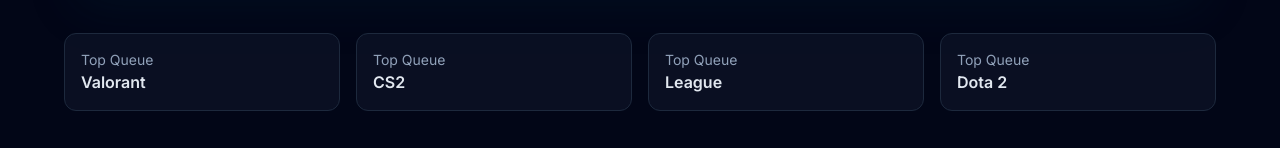
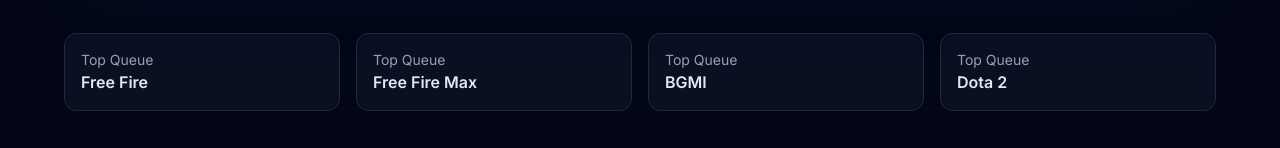
Before and after one commit to CH3T4N87/supabase-oauth-with-discord, a Next.js app: page / in a window 1280 px wide. Shown: the part 798-946 px from the top of the page. Built offline with nearby package versions, Linux system fonts and the light colour scheme; no server answers.

Commit message:
Top Queue changes

```diff
--- a/src/app/page.tsx
+++ b/src/app/page.tsx
@@ -42,7 +42,7 @@
         </div>
       </section>
       <section className="max-w-6xl mx-auto mt-10 grid grid-cols-2 md:grid-cols-4 gap-4">
-        {['Valorant', 'CS2', 'League', 'Dota 2'].map((game) => (
+        {['Free Fire', 'Free Fire Max', 'BGMI', 'Dota 2'].map((game) => (
           <div key={game} className="rounded-xl border border-slate-800 p-4 bg-slate-900/60">
             <p className="text-sm text-slate-400">Top Queue</p>
             <p className="font-semibold">{game}</p>
```
